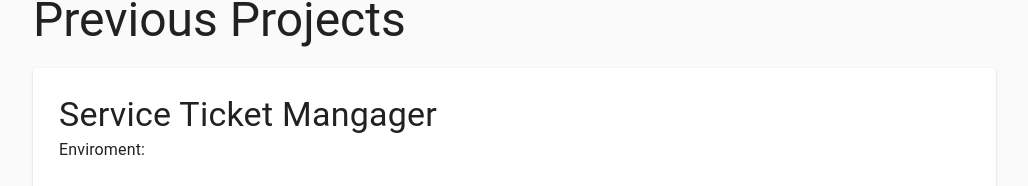
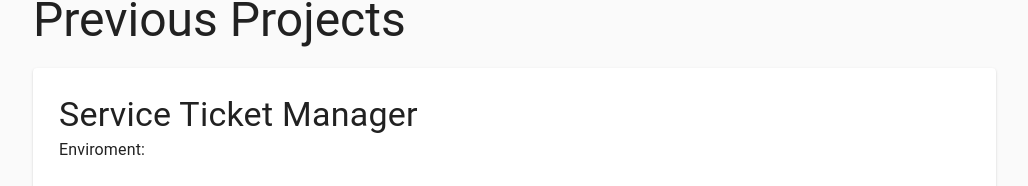
Before and after one commit to 6bodaley6/Bo-Dot-Com, a React (Create React App) app: page /projects in a window 1280 px wide. Shown: the part 155-341 px from the top of the page, without its empty margins (49-1077 px from the left). Built offline with nearby package versions, Linux system fonts and the light colour scheme.

Commit message:
changed spelling for service ticket manager in projects component

```diff
--- a/src/components/Projects.js
+++ b/src/components/Projects.js
@@ -46,7 +46,7 @@ const useStyles = makeStyles((theme) => ({
 
 const projects = [
     {
-        title: "Service Ticket Mangager",
+        title: "Service Ticket Manager",
         enviroment: "Javascript, HTML5, CSS, Nodemailer an npm package that you can use as an email manager",
         description: "Allow a user to create a ticket to deal with an issue. Have the issue have its own unique list item number that the user can view the status of the issue.",
         github: "https://github.com/6bodaley6/service-ticket-manager",
```
Also changed, not shown: 1 other file (tests, documents, lock files or other folders).
